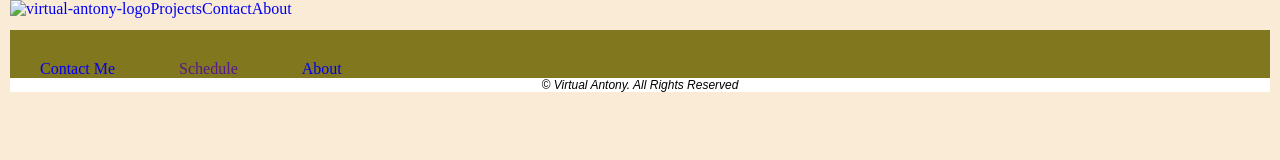
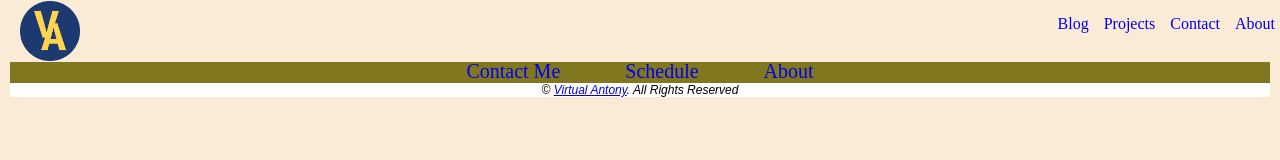
Before and after one commit to tonykihu/personal-portfolio-webpage, a plain HTML site: page pages/about.html in a window 1280 px wide. Drawn offline with Linux system fonts and the light colour scheme.

Commit message:
PORTFOLIO

```diff
--- a/pages/about.html
+++ b/pages/about.html
@@ -9,21 +9,24 @@
 <body>
     <header>
         <nav id="navbar">
-            <a href="../index.html"><img src="" alt="virtual-antony-logo"></a>
-            <a href="projects.html">Projects</a>
-            <a href="contact.html">Contact</a>
-            <a href="about.html">About</a>
+            <a href="../index.html"><img src="../images/virtual-antony.png" alt="virtual-antony-logo" id="va-logo"></a>
+            <ul id="nav-menu">
+                <li><a href="#blog">Blog</a></li>
+                <li><a href="projects.html">Projects</a></li>
+                <li><a href="contact.html">Contact</a></li>
+                <li><a href="about.html">About</a></li>
+            </ul>
         </nav>
     </header>
     <footer>
-        <nav>
+        <nav id="nav-footer">
             <ul>
                 <li><a href="contact.html">Contact Me</a></li>
-                <li><a href="">Schedule</a></li>
+                <li><a href="https://calendly.com/antony-ngigi/30min" target="_blank">Schedule</a></li>
                 <li><a href="about.html">About</a></li>
             </ul>
         </nav>
-        <p id="copyright">&copy; Virtual Antony. All Rights Reserved </p>
+        <p id="copyright">&copy; <a href="index.html"> Virtual Antony</a>. All Rights Reserved </p>
     </footer>
 </body>
 </html>
```
Also changed, not shown: index.html (+1 -0 lines), pages/contact.html (+10 -7 lines), pages/projects.html (+9 -6 lines), 1 other file.
